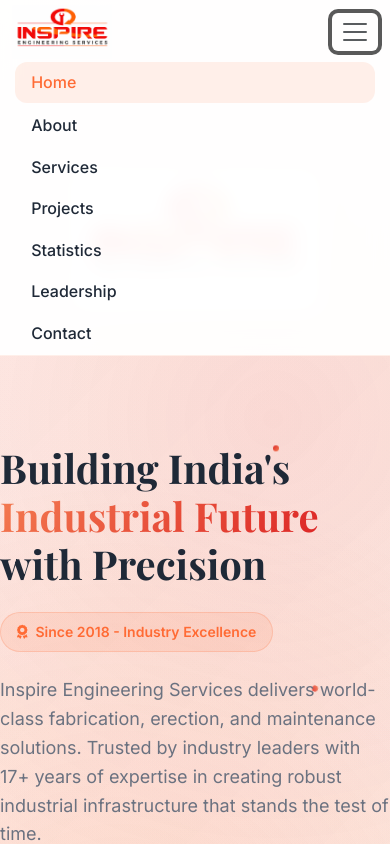
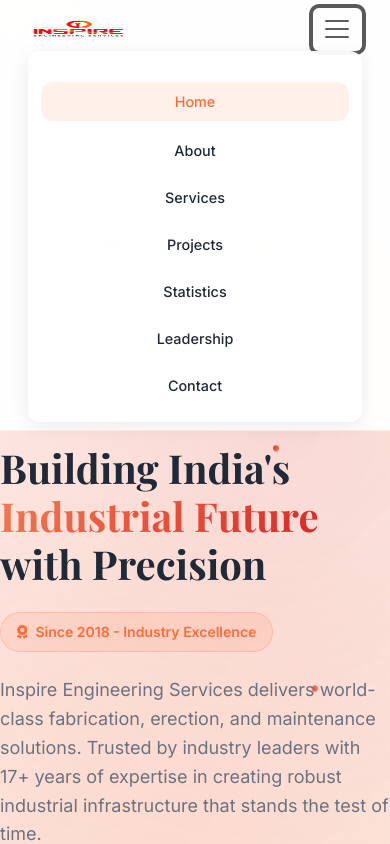
Before and after one commit to Abhay220420/InspireEngg, a plain HTML site: page index.html in a window 390 px wide. Both pictures are taken after a click on the button "Toggle navigation". Shown: the top 844 px of the page. Drawn offline with nearby package versions, Linux system fonts and the light colour scheme.

Commit message:
Update styles.css

```diff
--- a/styles.css
+++ b/styles.css
@@ -835,12 +835,59 @@ body {
   background-color: #ff6f3c;
   border-radius: 2px;
 }
-@media (min-width: 992px) {
+@media (max-width: 991.98px) {
   .navbar-nav {
-    margin-top: 0;
+    text-align: center;
+    margin-top: 1rem;
   }
 
   .navbar-nav .nav-link {
-    margin: 0 0.4rem;
+    display: block;
+    padding: 0.75rem 1rem;
+    margin: 0.25rem 0;
+  }
+
+  .navbar-collapse {
+    background-color: rgba(255, 255, 255, 0.95);
+    padding: 1rem;
+    border-radius: 12px;
+    box-shadow: 0 4px 20px rgba(0, 0, 0, 0.08);
+  }
+
+  .navbar-brand img {
+    height: 32px;
+  }
+
+  .navbar-toggler {
+    padding: 0.4rem 0.6rem;
   }
 }
+
+@media (max-width: 767.98px) {
+  .navbar-brand img {
+    height: 28px;
+  }
+
+  .navbar-custom {
+    padding: 0.5rem 1rem;
+  }
+
+  .navbar-nav .nav-link {
+    font-size: 0.95rem;
+  }
+}
+
+@media (max-width: 575.98px) {
+  .navbar-nav .nav-link {
+    padding: 0.6rem 1rem;
+    font-size: 0.9rem;
+  }
+
+  .navbar-brand img {
+    height: 24px;
+  }
+
+  .navbar-collapse {
+    padding: 0.8rem 0.8rem;
+  }
+}
```
